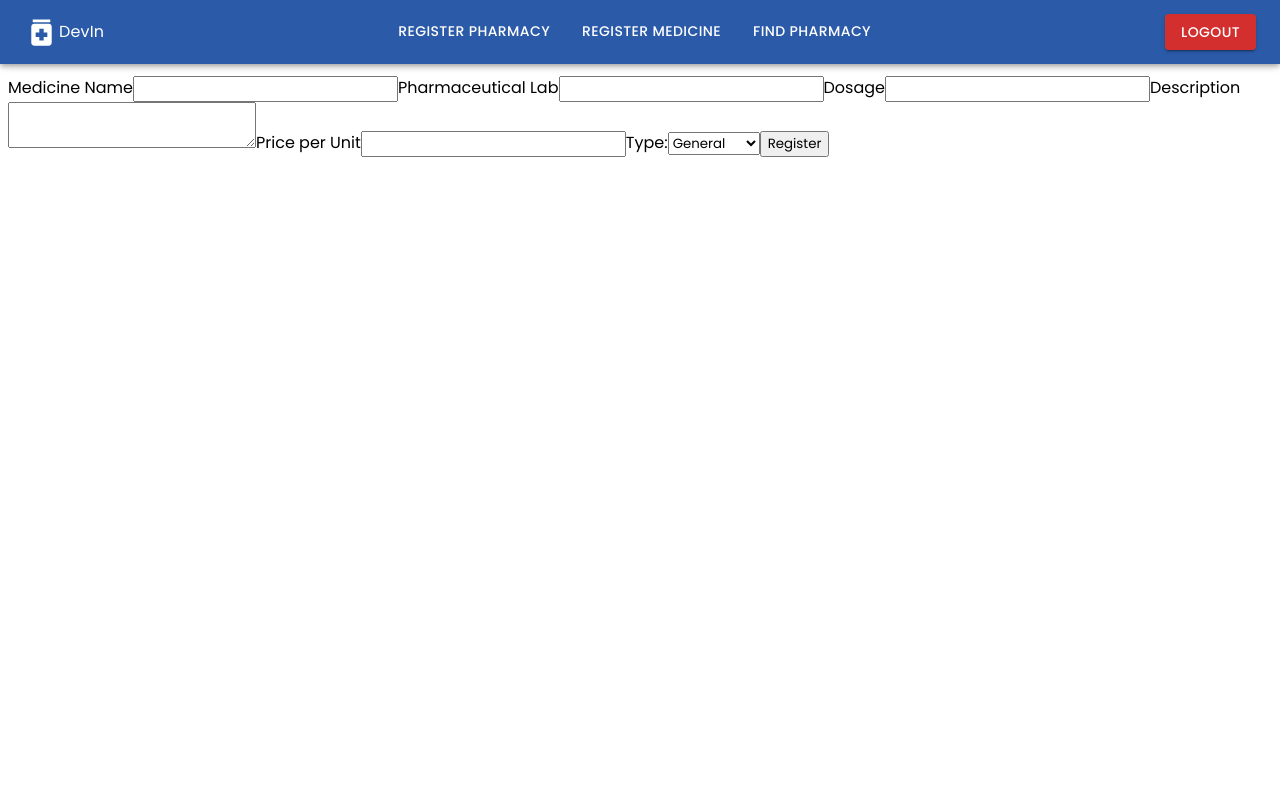
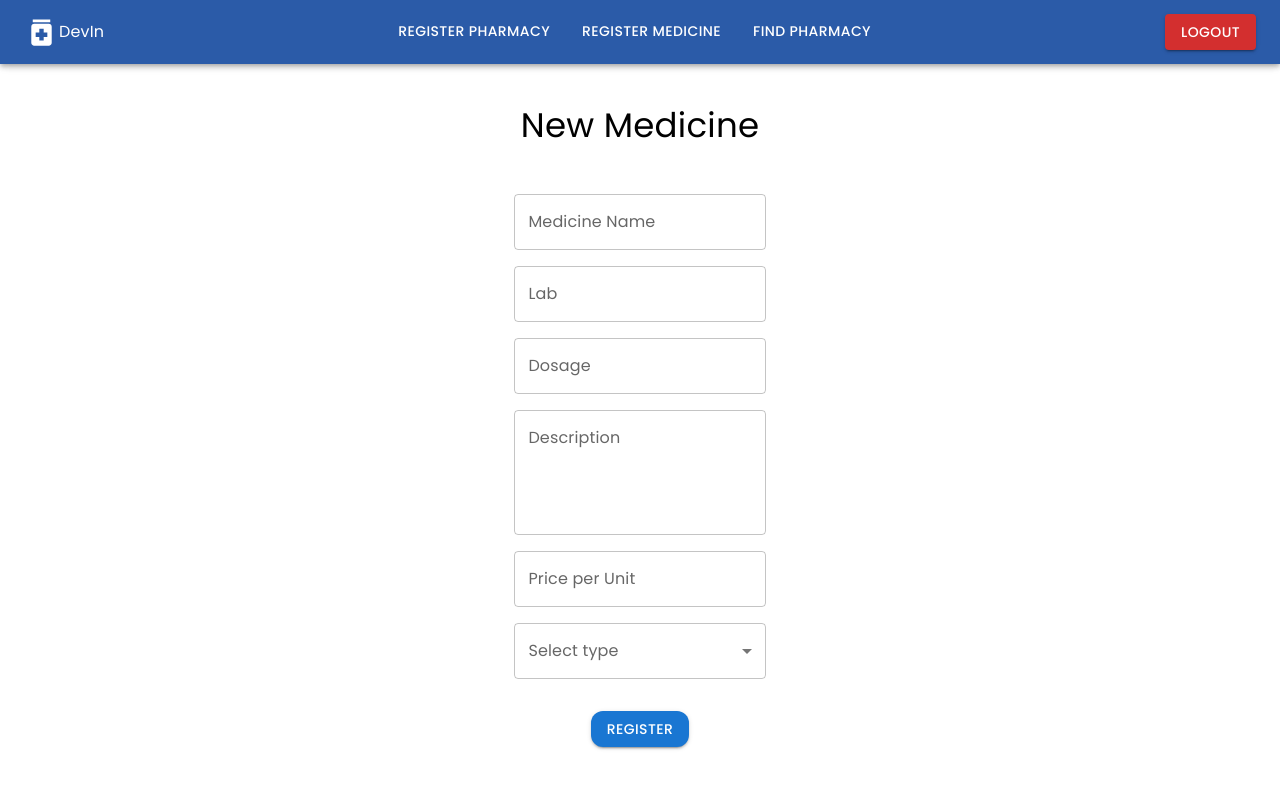
Before and after one commit to GustavoMA26/M1Final-Project, a React (Vite) app: page /register-medicine in a window 1280 px wide. Shown: the top 788 px of the page. Built offline with nearby package versions, Linux system fonts and the light colour scheme.

Commit message:
feat: register medicines styled

```diff
--- a/src/pages/registerMedicine/index.jsx
+++ b/src/pages/registerMedicine/index.jsx
@@ -1,6 +1,12 @@
 import { Header } from "../../components/header";
 import { Main } from "../../components/main";
 import { useForm } from "react-hook-form";
+import Container from '@mui/material/Container';
+import Box from '@mui/material/Box';
+import { TextField, Typography } from "@mui/material";
+import Button from '@mui/material/Button';
+import { MenuItem } from '@mui/material';
+
 
 
 
@@ -8,66 +14,107 @@ function RegisterMedicine () {
 
     const { register, handleSubmit } = useForm();
 
+    const types = [
+        {
+          value: 'General',
+          label: 'General',
+        },
+        {
+          value: 'Controlled',
+          label: 'Controlled',
+        }
+    ]
+
     const onSubmit = (e) => {
         let medicinesList = localStorage.getItem('newMedicine')
         let usedLocalStorage = medicinesList ? JSON.parse(medicinesList) : [];
         usedLocalStorage.push(e)
         localStorage.setItem('newMedicine', JSON.stringify(usedLocalStorage));
-
+        alert(`Medicine ${medicineName.value} registered with success`);
+        window.location.reload(false);
     }
 
     return (
         <>
             <Header />
                 <Main>
-                    <h2>➕ New Medicine</h2>
+                    <Container maxWidth="md">
                         <form onSubmit={handleSubmit(onSubmit)} >
-                        <label htmlFor="medicineName">Medicine Name</label>
-                        <input
-                            type="text"
-                            name="medicineName"
+                            <Box
+                                display="flex"
+                                flexDirection={"column"}
+                                alignItems="center"
+                                justifyContent="center"
+                                margin="auto"
+                                marginTop={5}
+                                padding={3}
+                                sx={{ display: 'flex', flexWrap: 'wrap' }}>
+                                <Typography
+                                    variant="h4"
+                                    padding={5}
+                                    textAlign="center">New Medicine
+                                </Typography>
+                                <TextField
+                                    label ="Medicine Name"
+                                    id="medicineName"
+                                    sx={{ m: 1, width: '25ch' }}
+                                    type={"text"}
                                     {...register("medicineName", {
                                         required: "Please fill out this field"})}
-
                                     />
-                        <label htmlFor="lab">Pharmaceutical Lab</label>
-                        <input
-                            type="text"
-                            name="lab"
+                                <TextField
+                                    label ="Lab"
+                                    sx={{ m: 1, width: '25ch' }}
+                                    type={"text"}
+                                    id="lab"
                                     {...register("lab", {
                                         required: "Please fill out this field"})}
                                 />
-                        <label htmlFor="dosage">Dosage</label>
-                        <input
-                            type="text"
-                            name="dosage"
+                                <TextField
+                                    label ="Dosage"
+                                    sx={{ m: 1, width: '25ch' }}
+                                    type={"text"}
+                                    id="dosage"
                                     {...register("dosage", {
                                         required: "Please fill out this field"})}
                                 />
-                        <label htmlFor="description">Description</label>
-                        <textarea
-                            type="text"
-                            name="description"
+                                <TextField
+                                    label="Description"
+                                    sx={{ m: 1, width: '25ch' }}
+                                    id="description"
+                                    multiline rows={4}
                                     {...register("description", {
                                         required: "Please fill out this field"})}
                                 />
-                        <label htmlFor="price">Price per Unit</label>
-                        <input
-                            type="text"
-                            name="price"
+                                <TextField
+                                    label ="Price per Unit"
+                                    sx={{ m: 1, width: '25ch' }}
+                                    type={"text"}
+                                    id="price"
                                     {...register("price", {
                                         required: "Please fill out this field"})}
                                 />
-                        <label htmlFor="type" className="form_label">Type:</label>
-                        <select name="type"
+                                <TextField
+                                    sx={{ m: 1, width: '25ch' }}
+                                    select
+                                    id="type"
+                                    label="Select type"
                                     {...register("type", {
-                                required: "Select one option"
-                            })}>
-                            <option value="1">General</option>
-                            <option value="2">Controlled</option>
-                        </select>
-                        <button type="submit">Register</button>
+                                        required: "Please fill out this field"})}
+                                >
+                                    {types.map((option) => (
+                                    <MenuItem key={option.value || ''} value={option.value || ''}>{option.label || ''}
+                                    </MenuItem>))}
+
+                                </TextField>
+                                <Button
+                                sx={{marginTop:3, borderRadius:3}}
+                                variant="contained"
+                                type="submit"
+                                >Register</Button>
+                            </Box>
                         </form>
+                    </Container>
                 </Main>
         </>
     )
```
Lines whose indentation alone changed are shown as unchanged.
